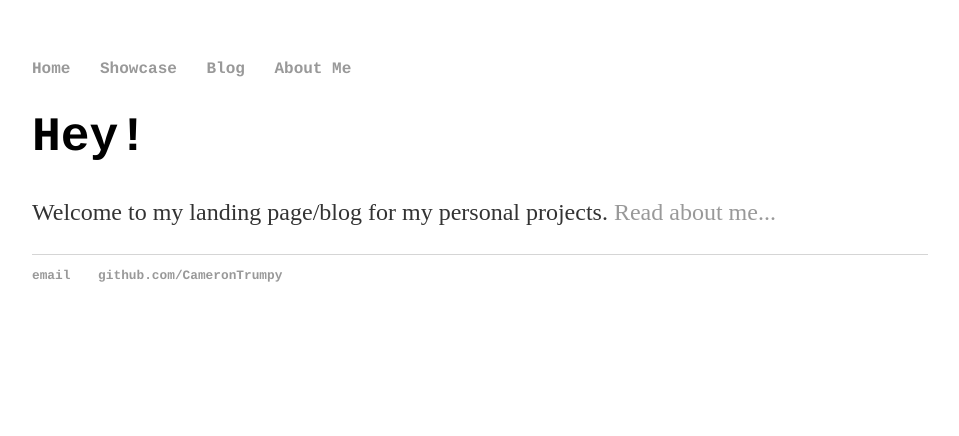
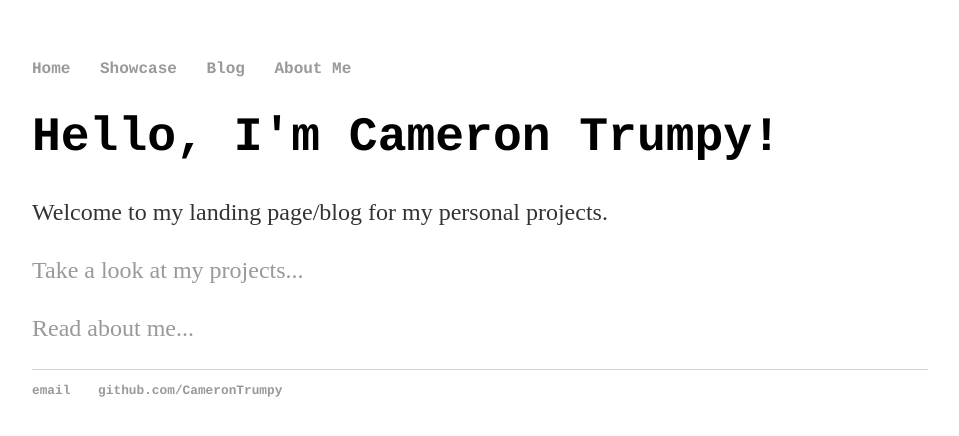
Before and after one commit to CameronTrumpy/CameronTrumpy.github.io, a Jekyll site: the page built from index.html, in a window 1280 px wide. Shown: the top 436 px of the page, without its empty margins (160-1119 px from the left). Built offline with Jekyll 4.4.1, drawn with Linux system fonts in a browser that asks for light colours.

Commit message:
Update index.html

```diff
--- a/index.html
+++ b/index.html
@@ -3,6 +3,8 @@ layout: default
 title: Cameron Trumpy
 ---
 <div class="blurb">
-	<h1>Hey!</h1>
-          <p>Welcome to my landing page/blog for my personal projects. <a href="/about">Read about me...</a></p>
+	<h1>Hello, I'm Cameron Trumpy!</h1>
+          <p>Welcome to my landing page/blog for my personal projects. </p>
+          <p><a href="/showcase">Take a look at my projects...</a></p>
+          <p><a href="/about">Read about me...</a></p>
 </div><!-- /.blurb -->
```
